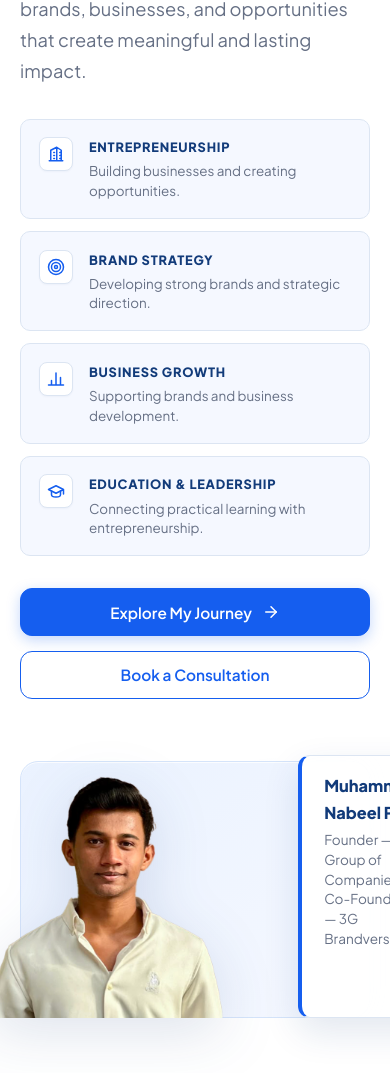
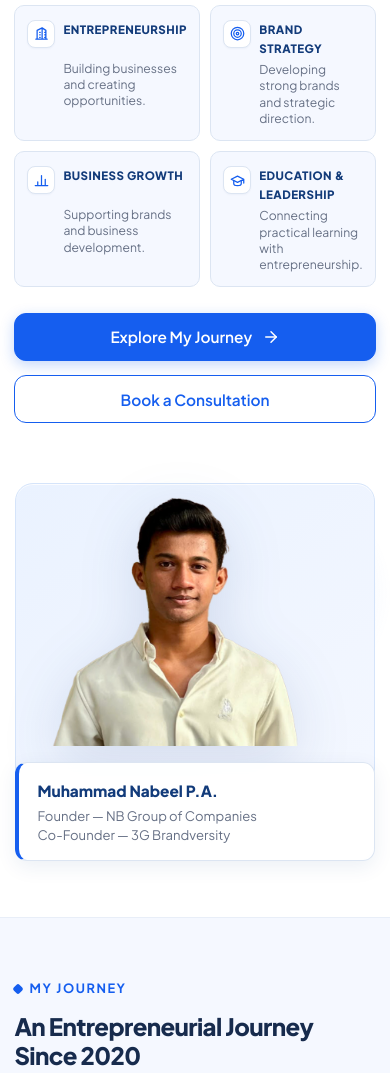
Before and after one commit to suhana-madathil/nabeelportfolio, a plain HTML site: page index.html in a window 390 px wide. Shown: the part 553-1626 px from the top of the page. Drawn offline with Linux system fonts and the light colour scheme.

Commit message:
Update responsive styling for tablet and mobile views

```diff
--- a/css/style.css
+++ b/css/style.css
@@ -1456,9 +1456,9 @@ details p {
 }
 
 /* ==========================================================================
-   RESPONSIVE BREAKPOINTS
+   RESPONSIVE BREAKPOINTS (TABLET & MOBILE)
    ========================================================================== */
-/* Tablet */
+/* Tablet (max-width: 960px) */
 @media (max-width: 960px) {
   .hero-grid, .split {
     grid-template-columns: 1fr;
@@ -1471,8 +1471,24 @@ details p {
 
   .portrait-wrapper {
     order: 2;
-    max-width: 480px;
+    display: flex;
+    flex-direction: column;
+    align-items: center;
+    max-width: 440px;
     margin-inline: auto;
+    padding-bottom: 0;
+    width: 100%;
+  }
+
+  .id-card {
+    position: relative;
+    left: auto;
+    bottom: auto;
+    width: 100%;
+    max-width: 100%;
+    margin-top: 1.2rem;
+    border-radius: var(--r);
+    box-shadow: var(--shadow-md);
   }
 
   .g3, .g4 {
@@ -1547,31 +1563,108 @@ details p {
   }
 }
 
-/* Mobile */
-@media (max-width: 600px) {
-  .g2, .g3, .g4 {
-    grid-template-columns: 1fr;
-  }
-
+/* Mobile (max-width: 640px) */
+@media (max-width: 640px) {
+  body {
+    overflow-x: hidden;
+  }
+
+  h1 {
+    font-size: clamp(1.85rem, 6.8vw, 2.5rem);
+    letter-spacing: -0.025em;
+  }
+
+  h2 {
+    font-size: clamp(1.5rem, 5.2vw, 2rem);
+  }
+
+  .wrap {
+    width: min(100% - 1.8rem, var(--max));
+  }
+
+  .hero {
+    padding-top: 2rem;
+    padding-bottom: 3.5rem;
+  }
+
+  .hero-grid {
+    gap: 2.2rem;
+  }
+
+  /* Compact 2-column value cards on mobile */
   .mini {
-    grid-template-columns: 1fr;
-    gap: 0.75rem;
-  }
-
+    grid-template-columns: repeat(2, 1fr);
+    gap: 0.65rem;
+    margin-bottom: 1.5rem;
+  }
+
+  .mini .card {
+    padding: 0.85rem 0.75rem;
+    grid-template-columns: 28px 1fr;
+    gap: 0.2rem 0.5rem;
+  }
+
+  .mini-icon {
+    width: 28px;
+    height: 28px;
+  }
+
+  .mini-icon svg {
+    width: 15px;
+    height: 15px;
+  }
+
+  .mini strong {
+    font-size: 0.72rem;
+    letter-spacing: 0.04em;
+  }
+
+  .mini span {
+    font-size: 0.76rem;
+    line-height: 1.35;
+  }
+
+  /* Portrait section centered and framed */
   .portrait-wrapper {
+    max-width: 360px;
+    margin-inline: auto;
     padding-bottom: 0;
     width: 100%;
   }
 
   .portrait-backdrop {
-    inset: 8% 0 0 0;
+    inset: 6% 0 0 0;
+  }
+
+  .portrait-img {
+    max-width: 100%;
   }
 
   .id-card {
-    position: static;
+    position: relative;
+    left: auto;
+    bottom: auto;
+    width: 100%;
     max-width: 100%;
     margin-top: 1rem;
     border-radius: var(--r);
+    padding: 0.95rem 1.15rem;
+  }
+
+  .id-card strong {
+    font-size: 0.96rem;
+  }
+
+  .id-card span {
+    font-size: 0.82rem;
+  }
+
+  .g2, .g3, .g4 {
+    grid-template-columns: 1fr;
+  }
+
+  .service-card {
+    padding: 1.6rem 1.4rem;
   }
 
   .btn {
@@ -1585,6 +1678,7 @@ details p {
   .cta-band {
     flex-direction: column;
     align-items: stretch;
+    padding: 2rem 1.5rem;
   }
 
   .cta-band .btn {
@@ -1604,4 +1698,28 @@ details p {
   .social-grid {
     grid-template-columns: 1fr;
   }
-}
+
+  .num-list li {
+    grid-template-columns: 38px 1fr;
+    gap: 0.85rem;
+    padding: 1rem;
+    font-size: 0.95rem;
+  }
+
+  .num-list li::before {
+    width: 36px;
+    height: 36px;
+    font-size: 0.85rem;
+  }
+}
+
+/* Very small devices (max-width: 380px) */
+@media (max-width: 380px) {
+  .mini {
+    grid-template-columns: 1fr;
+  }
+
+  .brand {
+    font-size: 0.84rem;
+  }
+}
```
